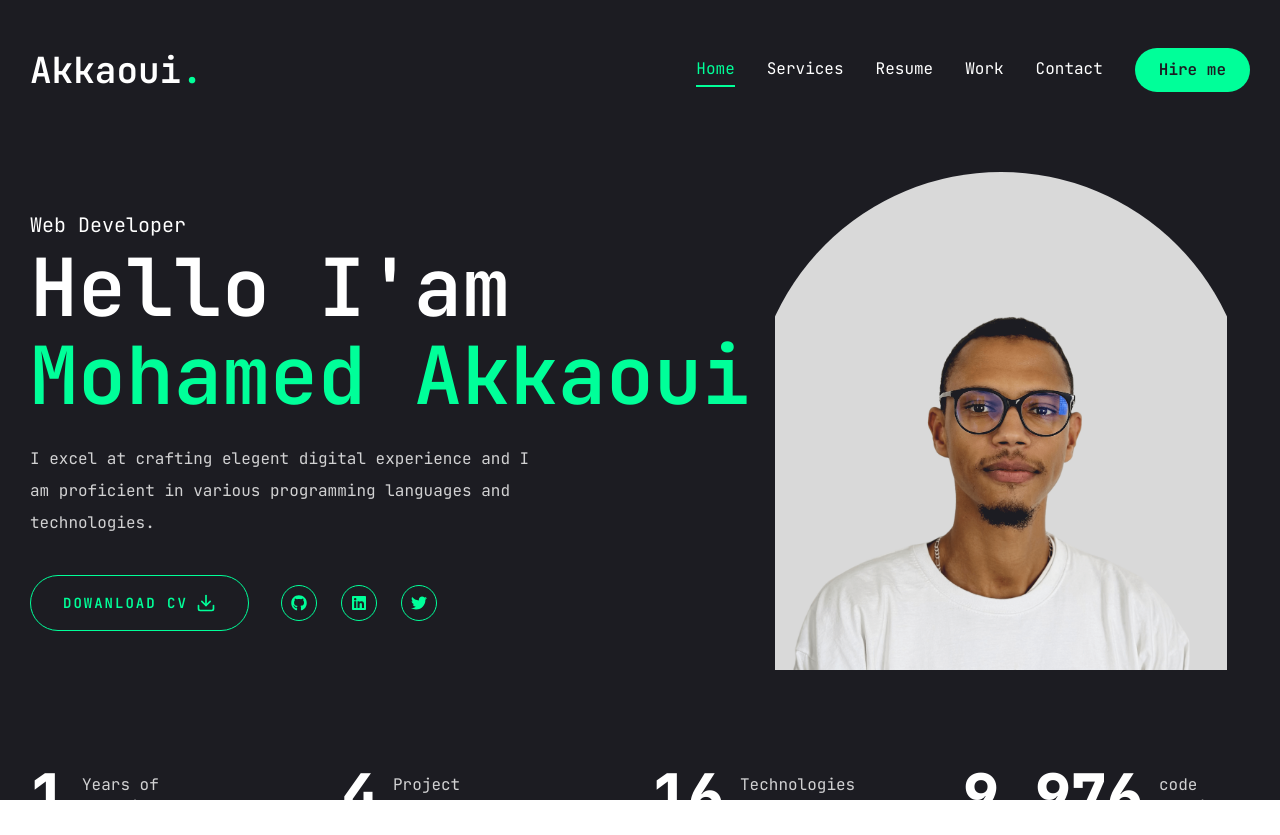
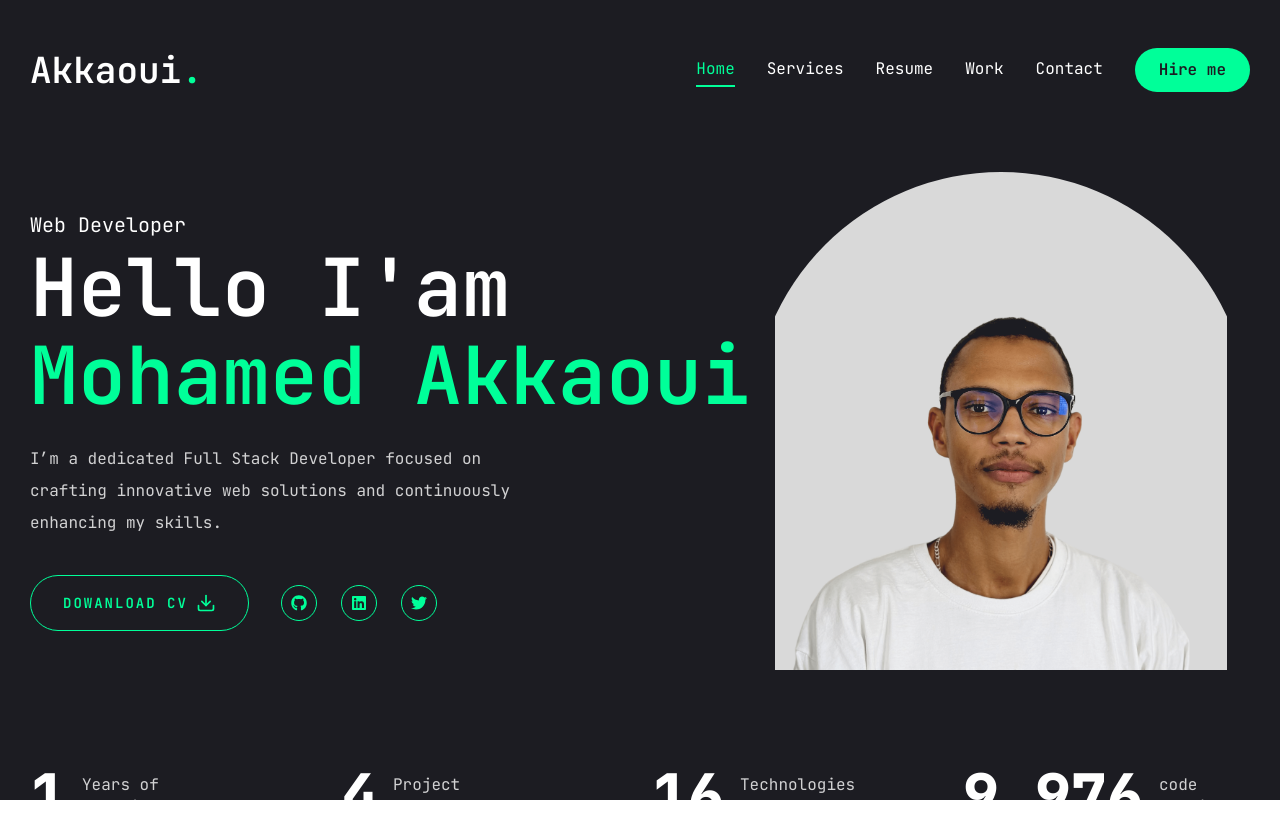
Before and after one commit to Mohamedakkaoui/myPortfolio, a Next.js app: page / in a window 1280 px wide. Built offline with nearby package versions, Linux system fonts and the light colour scheme.

Commit message:
intro Description

```diff
--- a/src/app/page.tsx
+++ b/src/app/page.tsx
@@ -15,8 +15,7 @@ function Home() {
               <span className="text-accent">Mohamed Akkaoui</span>
             </h1>
             <p className="max-w-[500px] mb-9 text-white/80">
-              I excel at crafting elegent digital experience and I am proficient
-              in various programming languages and technologies.
+            I’m a dedicated Full Stack Developer focused on crafting innovative web solutions and continuously enhancing my skills.
             </p>
             <div className="flex flex-col xl:flex-row items-center gap-8">
               <Button
```
